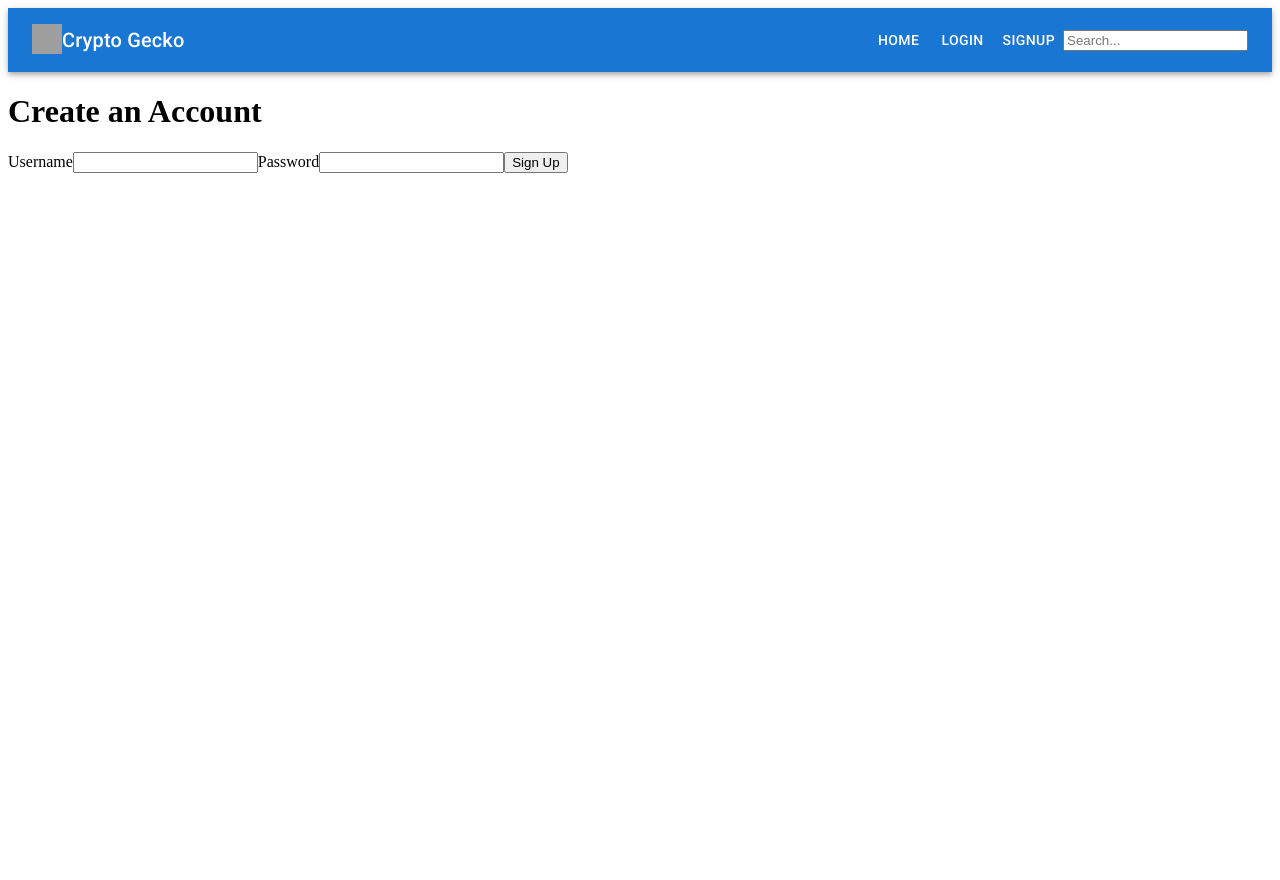
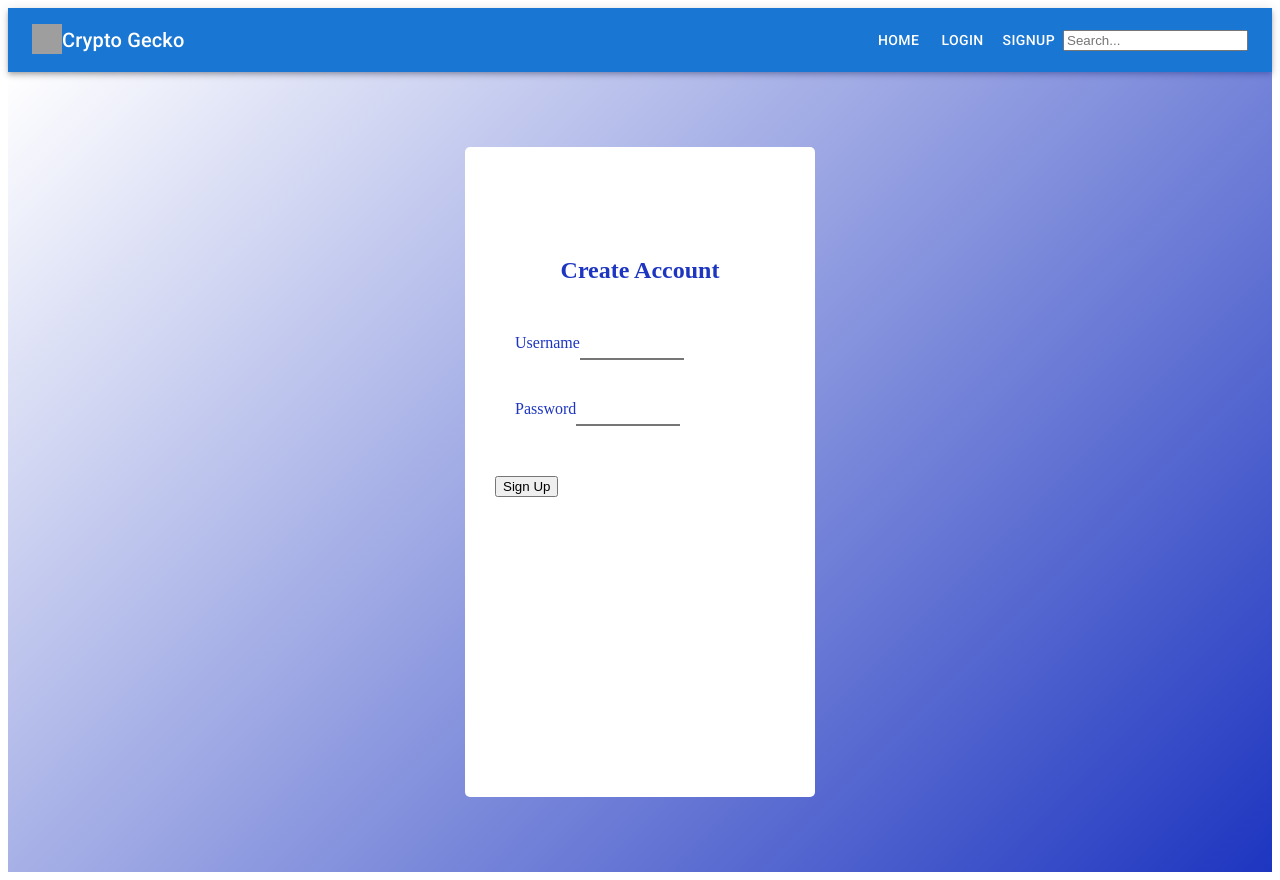
Before and after one commit to mikestah808/crypto-tracker, a React (Create React App) app: page /signup in a window 1280 px wide. Before the commit the page ends 800 px from the top, so only its background shows below. Built offline with nearby package versions, Linux system fonts and the light colour scheme; grey boxes are pictures that could not be loaded.

Commit message:
add css styling to SignupForm.jsx form

```diff
--- a/src/App.css
+++ b/src/App.css
@@ -1,38 +1,94 @@
-.App {
-  text-align: center;
+td{
+  font-weight: bold;
 }
 
-.App-logo {
-  height: 40vmin;
-  pointer-events: none;
+tr{
+  border-bottom:1px solid lightgray;
 }
 
-@media (prefers-reduced-motion: no-preference) {
-  .App-logo {
-    animation: App-logo-spin infinite 20s linear;
-  }
+.homepage{
+  background: linear-gradient(135deg, rgba(0, 183, 255, 0), rgb(29, 53, 192));
 }
 
-.App-header {
-  background-color: #282c34;
+.container{
+  background: linear-gradient(135deg, rgba(0, 183, 255, 0), rgb(29, 53, 192));
+  width: 100%;
   min-height: 100vh;
   display: flex;
-  flex-direction: column;
+  justify-content: center;
   align-items: center;
-  justify-content: center;
-  font-size: calc(10px + 2vmin);
-  color: white;
 }
 
-.App-link {
-  color: #61dafb;
+.app-wrapper{
+  background-color: #fff;
+  min-width: 350px;
+  min-height: 650px;
+  padding: 30px;
+  box-sizing: border-box;
+  border-radius: 5px;
 }
 
-@keyframes App-logo-spin {
-  from {
-    transform: rotate(0deg);
-  }
-  to {
-    transform: rotate(360deg);
-  }
+.title{
+  color:rgb(29, 53, 192);
+  text-align: center;
+  margin: 80px 0px 40px 0px;
+
 }
+
+.username,
+.email,
+.password{
+  margin: 20px;
+  color: rgb(29, 53, 192);
+  font-size: 16px;
+}
+
+.password{
+  margin-bottom: 40px;
+}
+
+.input{
+  height: 32px;
+  font-size: 20px;
+  outline: none;
+  width: 100px;
+  border-top-style: none;
+  border-right-style: none;
+  border-left-style: none;
+  border-bottom-style: 2px solid black;
+  margin-bottom: 10px;
+}
+
+.error{
+  color: red;
+}
+
+.submit{
+  display: flex;
+  text-transform: uppercase;
+  font-size: 20px;
+  border-radius: 25px;
+  color: white;
+  padding: 10px 60px;
+  background: linear-gradient(to right, #80ced6, #d5f4e6);
+  box-shadow: rgba(0, 0, 0, 0.3) 0px 19px 38px,
+  rgba(0, 0, 0, 0.2) 0px 15px 12px;
+  margin: auto;
+  outline: none;
+  border: none;
+  cursor: pointer;
+  transition: all 0.1s;
+}
+
+button:active {
+  transform: translateY(2px);
+}
+
+.form-success {
+  display: flex;
+  justify-content: center;
+  margin-top: 250px;
+  min-width: 370px;
+  color: #d5f4e6;
+
+}
--- a/src/App.js
+++ b/src/App.js
@@ -1,7 +1,7 @@
 import React, { useState } from 'react';
 import { BrowserRouter, Routes, Route } from 'react-router-dom';
 import Login from './components/authentication/Login';
-import Signup from './components/authentication/Signup';
+import SignupForm from './components/authentication/SignupForm';
 import HomePage from './components/HomePage';
 import Navbar from './components/navigation/Navbar';
 
@@ -24,7 +24,7 @@ function App() {
     <Routes>
       <Route path="/" element={ <HomePage search={search}/> }/>
       <Route path="/login" element={ <Login/> } />
-      <Route path="/signup" element={ <Signup/> } />
+      <Route path="/signup" element={ <SignupForm/> } />
     </Routes>
     </BrowserRouter>
     </div>
--- a/src/components/HomePage.jsx
+++ b/src/components/HomePage.jsx
@@ -29,7 +29,7 @@ function HomePage({ search }) {
 
 
   return (
-    <div>
+    <div className="homepage">
     <CryptoList cryptos={filterCrypto}/>
 
     </div>
--- a/src/components/authentication/Signup.jsx
+++ /dev/null
@@ -1,46 +0,0 @@
-import React, { useState } from 'react'
-
-function Signup() {
-  const [username, setUsername] = useState("");
-  const [password, setPassword] = useState("");
-
-
-
-  function handleSubmit(event) {
-    event.preventDefault();
-    const formData = {
-      username,
-      password
-    }
-    console.log(formData);
-  }
-
-
-
-
-
-
-  return (
-    <form onSubmit={handleSubmit}>
-      <h1>Create an Account</h1>
-      <label htmlFor="username">Username</label>
-      <input
-        type="text"
-        id="username"
-        value={username}
-        onChange={(e) => setUsername(e.target.value)}
-      />
-
-      <label htmlFor="password">Password</label>
-      <input
-        type="password"
-        id="password"
-        value={password}
-        onChange={(e) => setPassword(e.target.value)}
-      />
-        <input type="submit" value="Sign Up" />
-    </form>
-)
-}
-
-export default Signup;
--- /dev/null
+++ b/src/components/authentication/SignupForm.jsx
@@ -0,0 +1,76 @@
+import React, { useState } from 'react'
+
+function SignupForm() {
+  const [username, setUsername] = useState("");
+  const [password, setPassword] = useState("");
+
+
+
+  function handleSubmit(event) {
+    event.preventDefault();
+    const formData = {
+      username,
+      password
+    }
+    console.log(formData);
+  }
+
+
+
+
+
+
+  return (
+    <div className="container">
+      <div className="app-wrapper">
+        <div>
+          <h2 className="title">Create Account</h2>
+        </div>
+        <form className="form-wrapper">
+          <div className="username">
+              <label className="label">Username</label>
+              <input
+              className="input"
+              type="text"
+              value={username}
+              onChange={(e) => setUsername(e.target.value)}/>
+          </div>
+          <div className="password">
+              <label className="label">Password</label>
+              <input
+              className="input"
+              type="password"
+              value={password}
+              onChange={(e) => setPassword(e.target.value)}
+              />
+          </div>
+            <input type="submit" value="Sign Up" />
+        </form>
+      </div>
+    </div>
+
+
+
+    // <form onSubmit={handleSubmit}>
+    //   <h1>Create an Account</h1>
+    //   <label htmlFor="username">Username</label>
+    //   <input
+    //     type="text"
+    //     id="username"
+    //     value={username}
+    //     onChange={(e) => setUsername(e.target.value)}
+    //   />
+
+    //   <label htmlFor="password">Password</label>
+    //   <input
+    //     type="password"
+    //     id="password"
+    //     value={password}
+    //     onChange={(e) => setPassword(e.target.value)}
+    //   />
+    //     <input type="submit" value="Sign Up" />
+    // </form>
+)
+}
+
+export default SignupForm;
--- a/src/index.css
+++ /dev/null
@@ -1,7 +0,0 @@
-td{
-  font-weight: bold;
-}
-
-tr{
-  border-bottom:1px solid lightgray;
-}
--- a/src/index.js
+++ b/src/index.js
@@ -2,7 +2,7 @@ import React from 'react';
 import ReactDOM from 'react-dom/client';
 import App from './App';
 import reportWebVitals from './reportWebVitals';
-import './index.css';
+import './App.css';
 
 const root = ReactDOM.createRoot(document.getElementById('root'));
 root.render(
```
